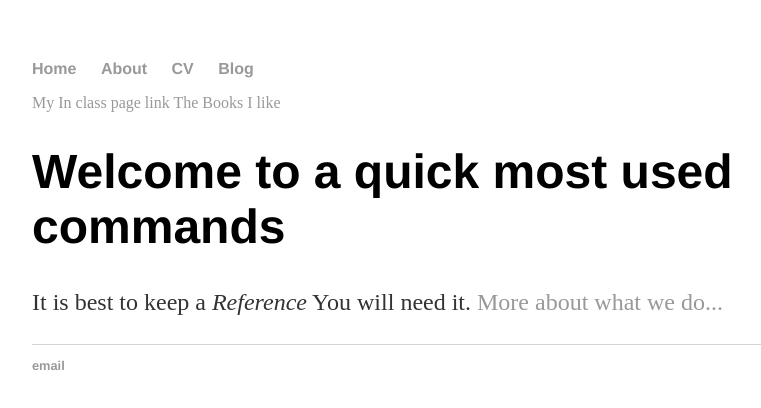
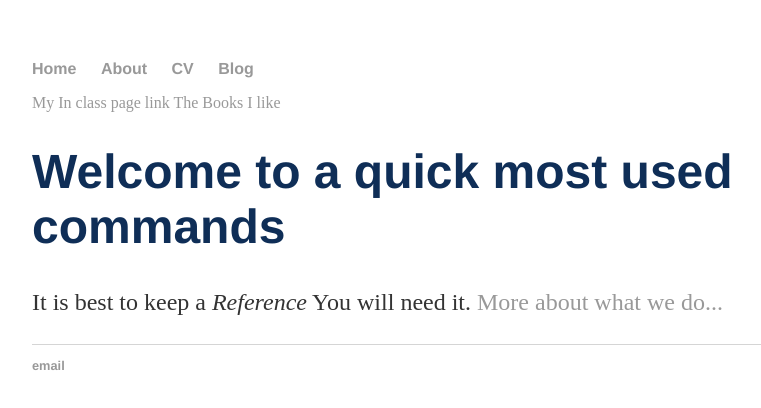
Before and after one commit to jalfgit/jalfgit.github.io, a plain HTML site: page index.html in a window 1280 px wide. Shown: the whole page, without its empty margins (160-921 px from the left). Drawn offline with Linux system fonts and the light colour scheme.

Commit message:
style added

```diff
--- a/index.html
+++ b/index.html
@@ -19,7 +19,7 @@
     <a href="mybooks.html">The Books I like</a>
     <div class="container">
         <div class="blurb">
-            <h1>Welcome to a quick most used commands</h1>
+            <h1 style="color: rgb(15, 46, 87);">Welcome to a quick most used commands</h1>
             <p>It is best to keep a <em>Reference</em> You will need it. <a href="/about">More about what we do...</a></p>
         </div>
         <!-- /.blurb -->
```
